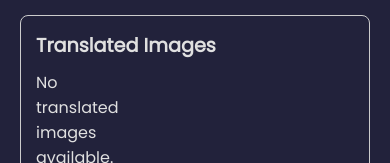
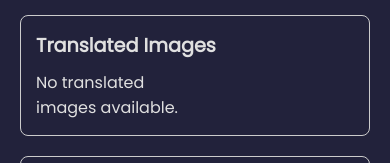
Before and after one commit to KaamalVN/manga-translator-colorizer, a React (Create React App) app: page / in a window 390 px wide. Shown: the part 681-844 px from the top of the page. Built offline with nearby package versions, Linux system fonts and the light colour scheme; no server answers.

Commit message:
Update ImageDisplay.css

```diff
--- a/src/components/ImageDisplay.css
+++ b/src/components/ImageDisplay.css
@@ -59,3 +59,9 @@
     max-width: 100%;
     border-radius: 8px;
   }
+
+  @media (max-width: 500px) {
+    .image-row.grid {
+      grid-template-columns: repeat(2, 1fr); /* Change to 2 columns */
+    }
+  }
```
